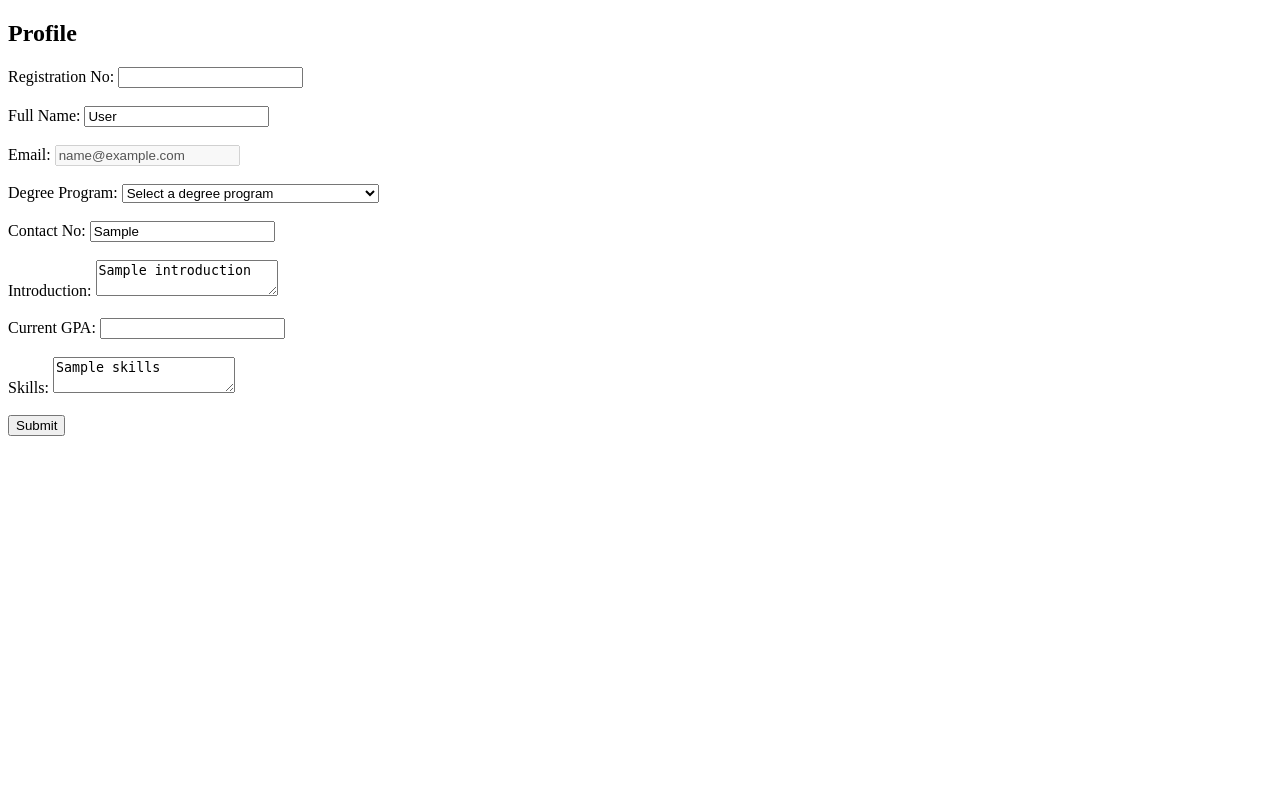
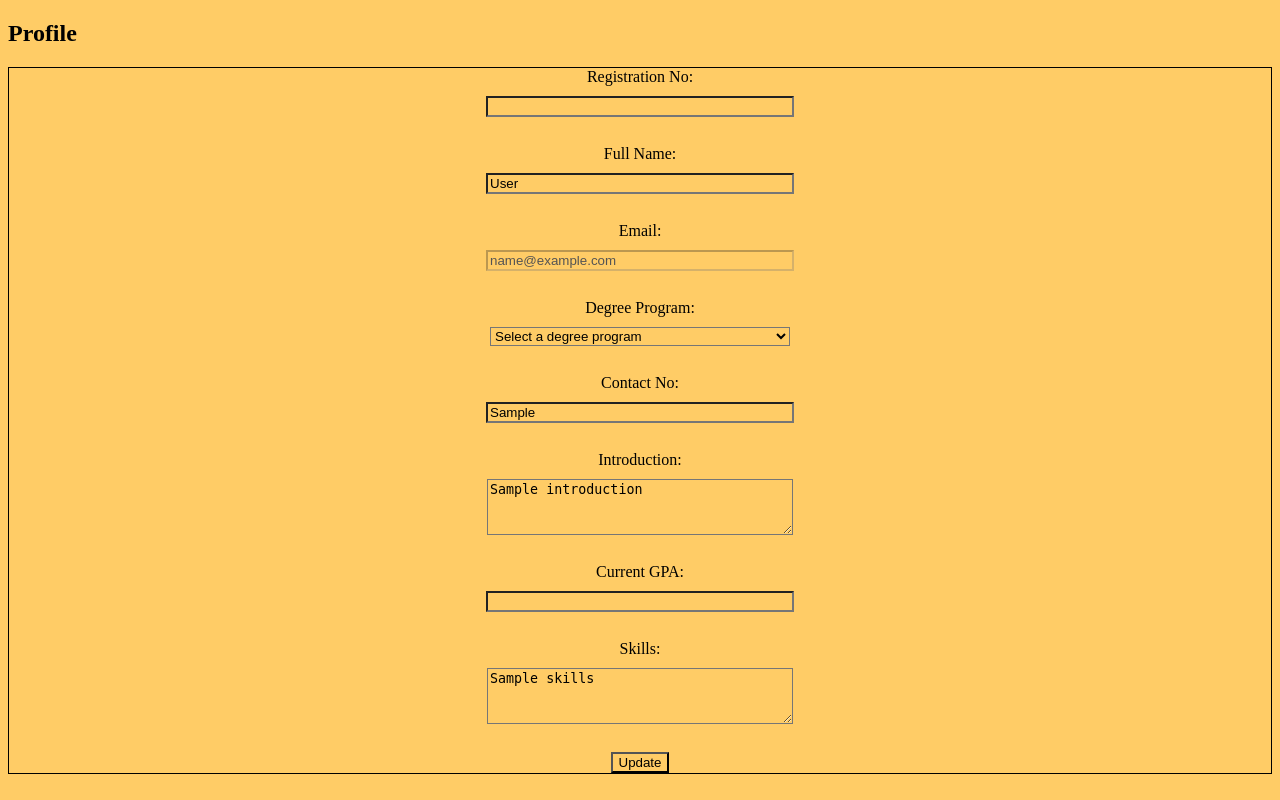
Before and after one commit to AnjanaPasinduMadushan/Student_Details_web_app, a Flask app: template templates/profile.html in a window 1280 px wide. Run offline with Flask 3, Linux system fonts and the light colour scheme; the template is opened without the code that fills it: most values are stand-ins (such as "Sample title", 1, 10 or a date in 2020).

Commit message:
adding some styles part 2

```diff
--- a/static/css/style.css
+++ b/static/css/style.css
@@ -60,3 +60,56 @@
 #page_title h2{
     font-size: 80px;
 }
+
+/*login.html*/
+#body_login {
+    display: flex;
+    justify-content: center;
+    align-items: center;
+    height: 70vh;
+    padding-top: 20px
+  }
+
+  #login_form {
+    display: flex;
+    flex-direction: column;
+    align-items: center;
+    padding: 100px;
+    border: 1px solid #ccc;
+    border-radius: 5px;
+    border-color: black;
+  }
+
+  #login_form input{
+      width: 250px;
+  }
+
+ #login_title{
+    font-style: italic;
+    font-size: 80px;
+ }
+
+
+ /*Profile.html*/
+ #std_form {
+    border: 1px solid;
+    border-color: black;
+    display: flex;
+    flex-direction: column;
+    align-items: center;
+  }
+
+  #std_form label {
+    margin-bottom: 10px;
+  }
+
+  #std_form input,
+  #std_form textarea,
+  #std_form select {
+    width: 300px;
+    margin-bottom: 10px;
+  }
+
+  #std_form textarea{
+      height: 50px;
+  }
--- a/templates/profile.html
+++ b/templates/profile.html
@@ -1,6 +1,7 @@
 <!DOCTYPE html>
 <html>
 <head>
+  <link rel="stylesheet" type="text/css" href="static/css/style.css">
   <title>Profile-Edit</title>
 </head>
 <body>
@@ -8,13 +9,13 @@
   <form id="std_form">
 
     <label for="regno">Registration No:</label>
-    <input type="number" id="regno" name="regno" value={{item.regno}}><br><br>
+    <input type="number" id="regno" name="regno" value={{item.regno}}><br>
 
     <label for="fullname">Full Name:</label>
-    <input type="text" id="fullname" name="fullname" value={{item.fullname}}><br><br>
+    <input type="text" id="fullname" name="fullname" value={{item.fullname}}><br>
 
     <label for="email">Email:</label>
-    <input type="email" id="email" name="email" value={{item.email}} disabled><br><br>
+    <input type="email" id="email" name="email" value={{item.email}} disabled><br>
 
     <label for="degree">Degree Program:</label>
     <select id="degree" name="degree">
@@ -23,21 +24,21 @@
       <option value="Bsc Machinical engineering" {% if item.degree == 'Bsc Machinical engineering' %} selected {% endif %}>Bsc Machinical engineering</option>
       <option value="Bsc Civil engineering" {% if item.degree == 'Bsc Civil engineering' %} selected {% endif %}>Bsc Civil engineering</option>
       <option value="Bsc Electrical engineering" {% if item.degree == 'Bsc Electrical engineering' %} selected {% endif %}>Bsc Electrical engineering</option>
-    </select><br><br>
+    </select><br>
 
     <label for="contact">Contact No:</label>
-    <input type="tel" id="contact" name="contact" value={{item.contact}}><br><br>
+    <input type="tel" id="contact" name="contact" value={{item.contact}}><br>
 
     <label for="introduction">Introduction:</label>
-    <textarea id="introduction" name="introduction">{{item.introduction}}</textarea><br><br>
+    <textarea id="introduction" name="introduction">{{item.introduction}}</textarea><br>
 
     <label for="gpa">Current GPA:</label>
-    <input type="number" min="0.00" step="0.01" id="gpa" name="gpa" value={{item.gpa}}><br><br>
+    <input type="number" min="0.00" step="0.01" id="gpa" name="gpa" value={{item.gpa}}><br>
 
     <label for="skills">Skills:</label>
-    <textarea id="skills" name="skills">{{item.skills}}</textarea><br><br>
+    <textarea id="skills" name="skills">{{item.skills}}</textarea><br>
 
-    <input type="submit" value="Submit">
+    <button><center>Update</center></button>
 
 
   </form>
```
Also changed, not shown: templates/login.html (+6 -3 lines).
